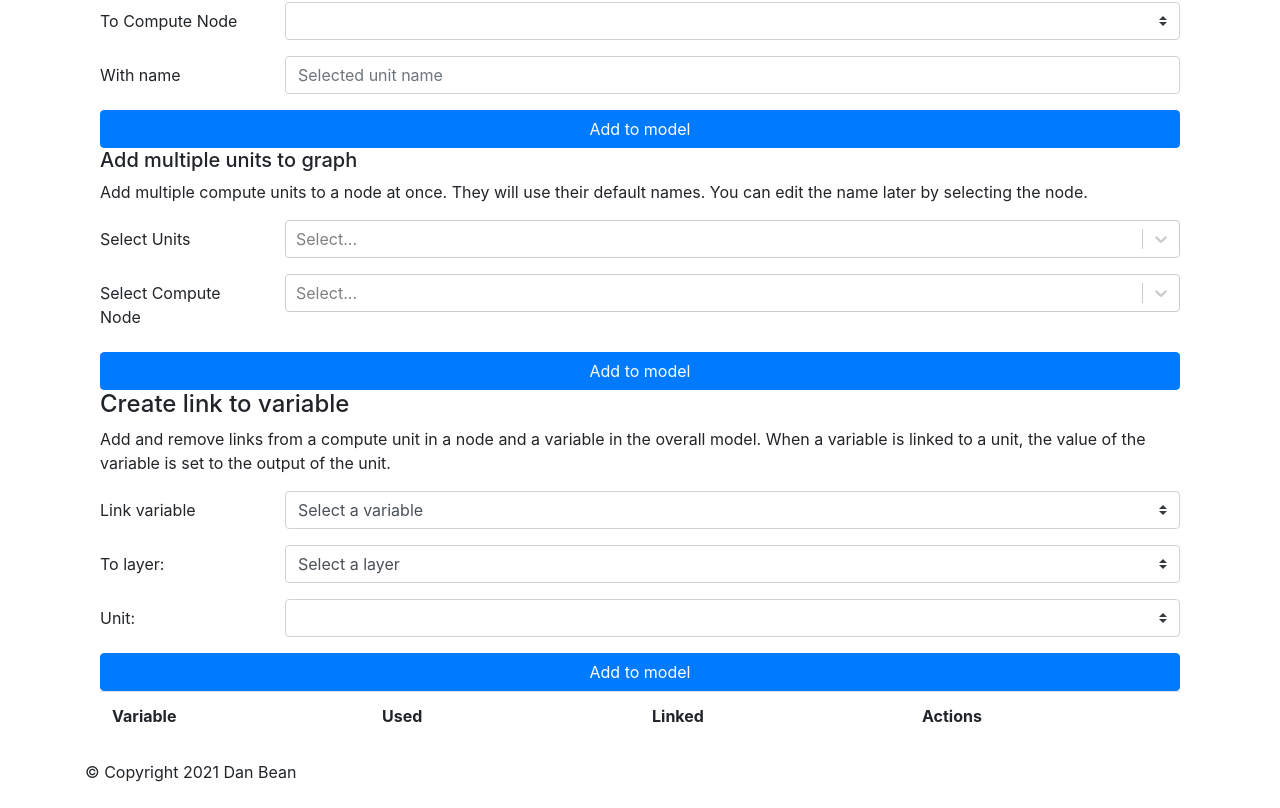
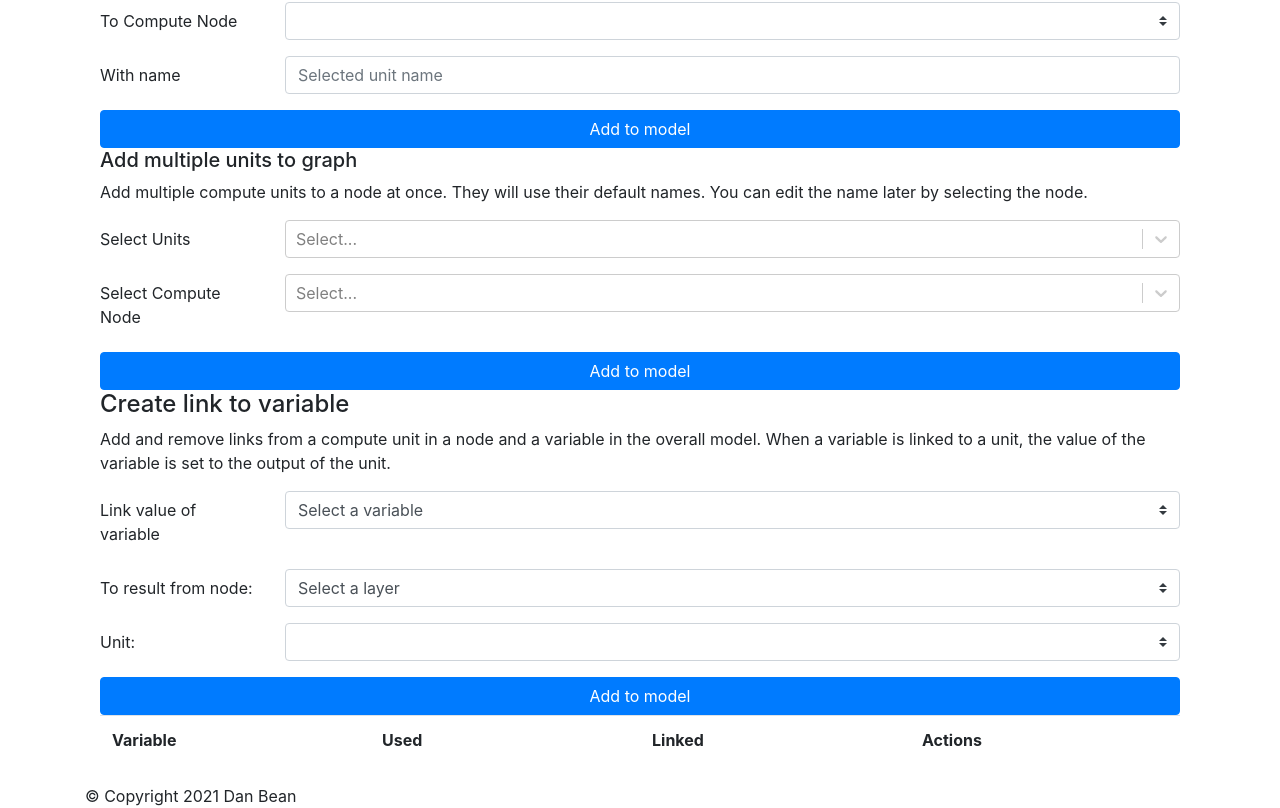
Before and after one commit to dbeanm/TreeEngine, a React (Create React App) app: page / in a window 1280 px wide. Shown: the part 917-1725 px from the top of the page. Before the commit the page ends 1701 px from the top, so only its background shows below. Built offline with nearby package versions, Linux system fonts and the light colour scheme.

Commit message:
better link text

```diff
--- a/src/App.js
+++ b/src/App.js
@@ -640,7 +640,7 @@ export class UnitLinkView extends React.Component {
       <form onSubmit={this.handleSubmit}>
         <div className="form-group row">
         <label htmlFor='link-var-select' className="col-sm-2 col-form-label">
-        Link variable
+        Link value of variable
         </label>
         <div className="col-sm-10">
         <select id='link-var-select' className="custom-select" name="variable">
@@ -651,7 +651,7 @@ export class UnitLinkView extends React.Component {
 
         <div className="form-group row">
         <label htmlFor='link-layer-select' className="col-sm-2 col-form-label">
-        To layer:
+        To result from node:
         </label>
         <div className="col-sm-10">
         <select id='link-layer-select' className="custom-select" onChange={this.onLayerChange} name="layer" value={this.state.layer} >
```
